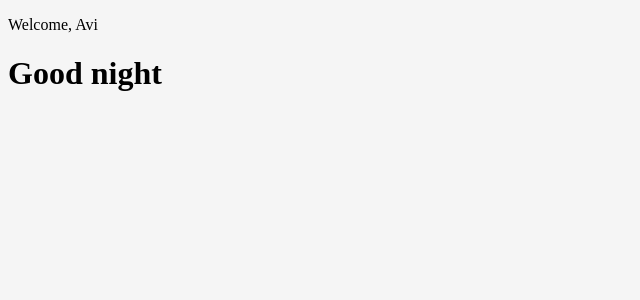
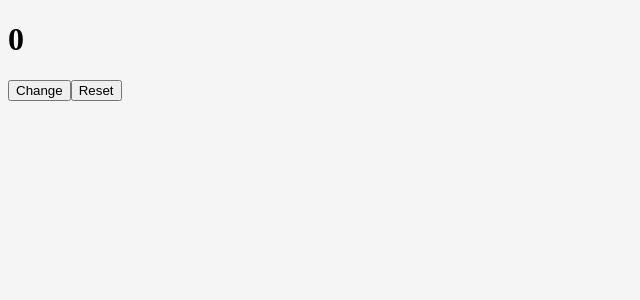
Before and after one commit to avijain10/Todo-App, a React (Create React App) app: page / in a window 1280 px wide. Shown: the top 300 px of the page, without its empty margins (0-640 px from the left). Built offline with nearby package versions, Linux system fonts and the light colour scheme.

Commit message:
modified few js files

```diff
--- a/src/App.js
+++ b/src/App.js
@@ -2,11 +2,74 @@ import React from "react";
 import TodoItem from "./TodoItem";
 import todosData from "./todosData";
 
-function App() {
-  const todoItems = todosData.map((todoitem) => (
-    <TodoItem key={todoitem.id} todoitem={todoitem} />
-  ));
+//class App extends React.Component {
+//  constructor() {
+// super();
+//   this.state = {
+//todos: todosData,
+//};
+//}
+//  render() {
+//const todoItems = this.state.todos.map((todoitem) => (
+//    <TodoItem key={todoitem.id} todoitem={todoitem} />
+//    ));
 
-  return <div className="todo-list">{todoItems}</div>;
+//return <div className="todo-list">{todoItems}</div>;
+//}
+//}
+
+//function handleClick() {
+// console.log("i was clicked");
+//}
+
+//function App() {
+//return (
+//<div>
+//<img
+//onMouseOver={() => console.log("hovered")}
+//       src="https://encrypted-tbn0.gstatic.com/images?q=tbn%3AANd9GcRUAg3lthAasVBgIMJ5g-MbW-vSGsGH6Q0Q19h_9SPhDXPtZAYS&usqp=CAU"
+//   />
+// <br />
+//    <br />
+//  <button onClick={handleClick}>Click Me</button>
+//   </div>
+// );
+//}
+
+class App extends React.Component {
+  constructor() {
+    super();
+    this.state = {
+      count: 0,
+    };
+    this.handleClick = this.handleClick.bind(this);
+    this.handleReset = this.handleReset.bind(this);
+  }
+
+  handleClick() {
+    this.setState((prevState) => {
+      return {
+        count: prevState.count + 1,
+      };
+    });
+  }
+
+  handleReset() {
+    this.setState((prevState) => {
+      return {
+        count: (prevState.count = 0),
+      };
+    });
+  }
+
+  render() {
+    return (
+      <div>
+        <h1>{this.state.count}</h1>
+        <button onClick={this.handleClick}>Change</button>
+        <button onClick={this.handleReset}>Reset</button>
+      </div>
+    );
+  }
 }
 export default App;
--- a/src/TodoItem.js
+++ b/src/TodoItem.js
@@ -3,7 +3,11 @@ import React from "react";
 function TodoItem(props) {
   return (
     <div className="todo-item">
-      <input type="checkbox" checked={props.todoitem.completed} />
+      <input
+        type="checkbox"
+        checked={props.todoitem.completed}
+        onChange={() => console.log("Changed!")}
+      />
       <p>{props.todoitem.text}</p>
     </div>
   );
--- a/src/index.js
+++ b/src/index.js
@@ -1,45 +1,59 @@
-import React, { Component } from "react";
+import React from "react";
 import ReactDOM from "react-dom";
-// import App from "./App";
+import App from "./App";
 
-class App extends React.Component {
-  render() {
-    return (
-      <div>
-        <Header username="Avi" />
-        <Greeting />
-      </div>
-    );
-  }
-}
+//class App extends React.Component {
+//constructor() {
+//super();
+//this.state = {
+//isLoggedIn: false,
+//};
+//}
+//render() {
+//let word;
+//if (this.state.isLoggedIn == true) {
+//word = "in";
+//} else {
+//  word = "out";
+// }
 
-class Header extends React.Component {
-  render() {
-    return (
-      <header>
-        <p>Welcome, {this.props.username}</p>
-      </header>
-    );
-  }
-}
+//return (
+//<div>
+//<h1> You are cureently logged {word} </h1>
+//<Header username="Avi" />
+//<Greeting />
+// </div>
+//);
+//}
+//}
 
-class Greeting extends Component {
-  render() {
-    const date = new Date();
-    const hours = date.getHours();
-    let timeofday;
+//class Header extends React.Component {
+//  render() {
+//  return (
+//  <header>
+//  <p>Welcome, {this.props.username}</p>
+//    </header>
+//);
+// }
+//}
 
-    if (hours < 12) {
-      timeofday = "morning";
-    } else if (hours >= 12 && hours < 17) {
-      timeofday = "afternoon";
-    } else {
-      timeofday = "night";
-    }
+//class Greeting extends Component {
+//  render() {
+//    const date = new Date();
+//   const hours = date.getHours();
+// let timeofday;
 
-    return <h1>Good {timeofday}</h1>;
-  }
-}
+//if (hours < 12) {
+//timeofday = "morning";
+//  } else if (hours >= 12 && hours < 17) {
+//  timeofday = "afternoon";
+// } else {
+// timeofday = "night";
+//}
+
+// return <h1>Good {timeofday}</h1>;
+//}
+//}
 
 ReactDOM.render(<App />, document.getElementById("root"));
 
```
